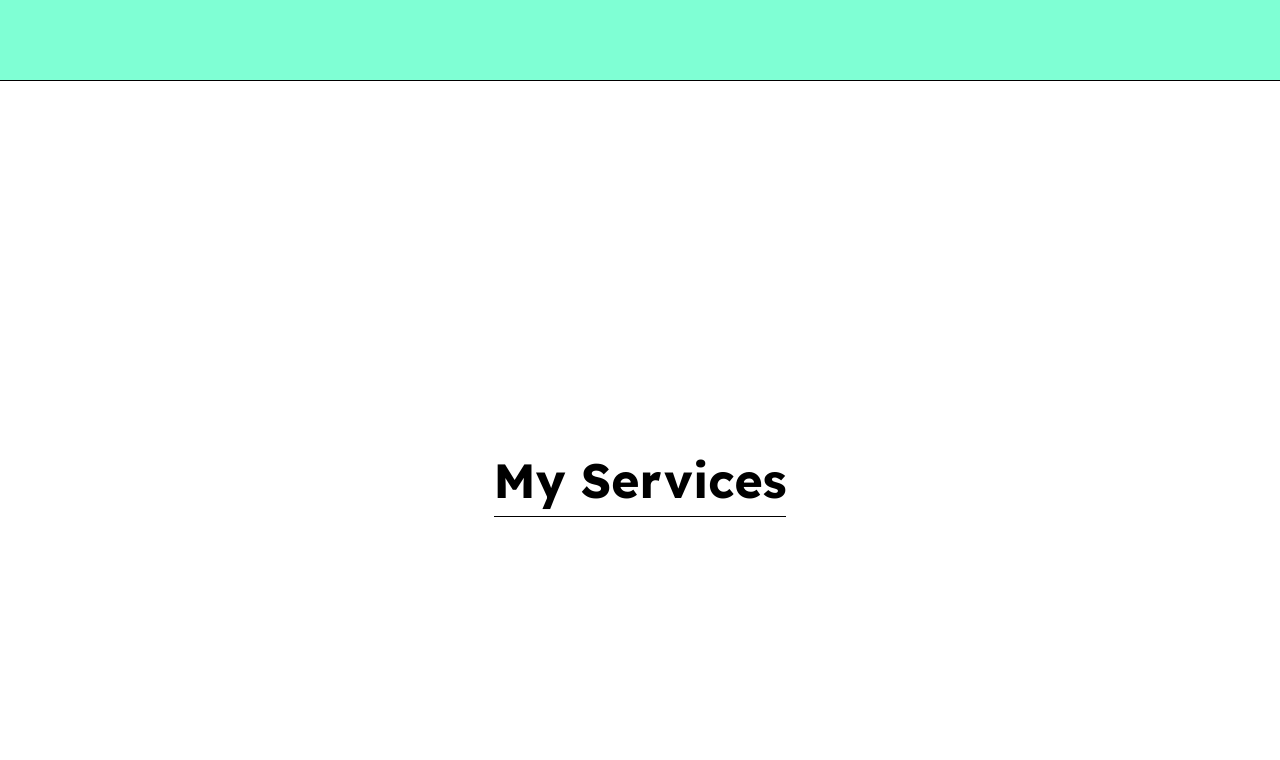
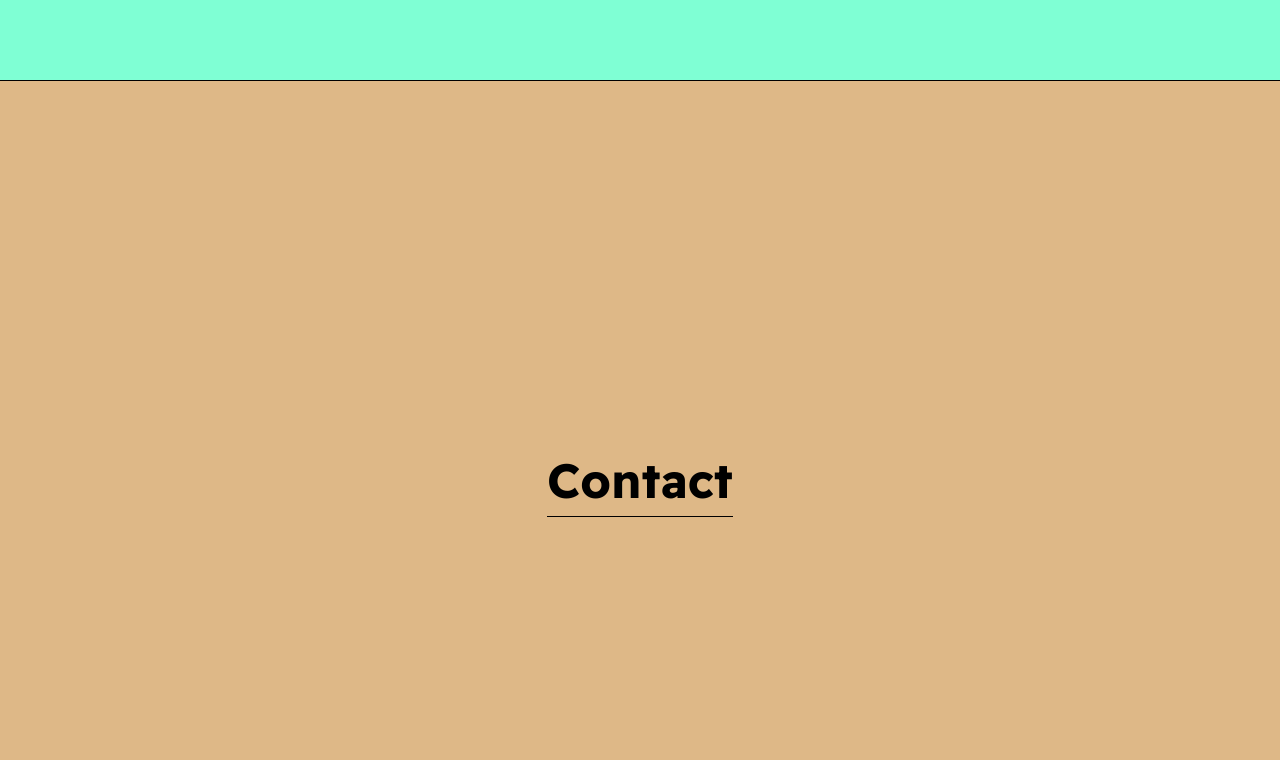
Before and after one commit to faroukchebaiki/My-Resume, a plain HTML site: page index.html in a window 1280 px wide. Shown: the part 2320-3080 px from the top of the page. Drawn offline with Linux system fonts and the light colour scheme.

Commit message:
removing services

```diff
--- a/index.html
+++ b/index.html
@@ -91,9 +91,7 @@
         </div>
     </div>
 </section>
-<section  id="services">
-    <h2 class="title">My Services</h2>
-</section>
+
 <section  id="contact">
     <h2 class="title">Contact</h2>
 </section>
--- a/styles/main.css
+++ b/styles/main.css
@@ -163,7 +163,7 @@ nav ul li a:active{
 }
 #services{
     height:100vh;
-    width:100vw;
+    width:100%;
     border-top: 1px solid black;
     display: flex;
     flex-direction: column;
@@ -173,7 +173,7 @@ nav ul li a:active{
 }
 #contact{
     height:100vh;
-    width:100vw;
+    width:100%;
     border-top: 1px solid black;
     display: flex;
     flex-direction: column;
```
